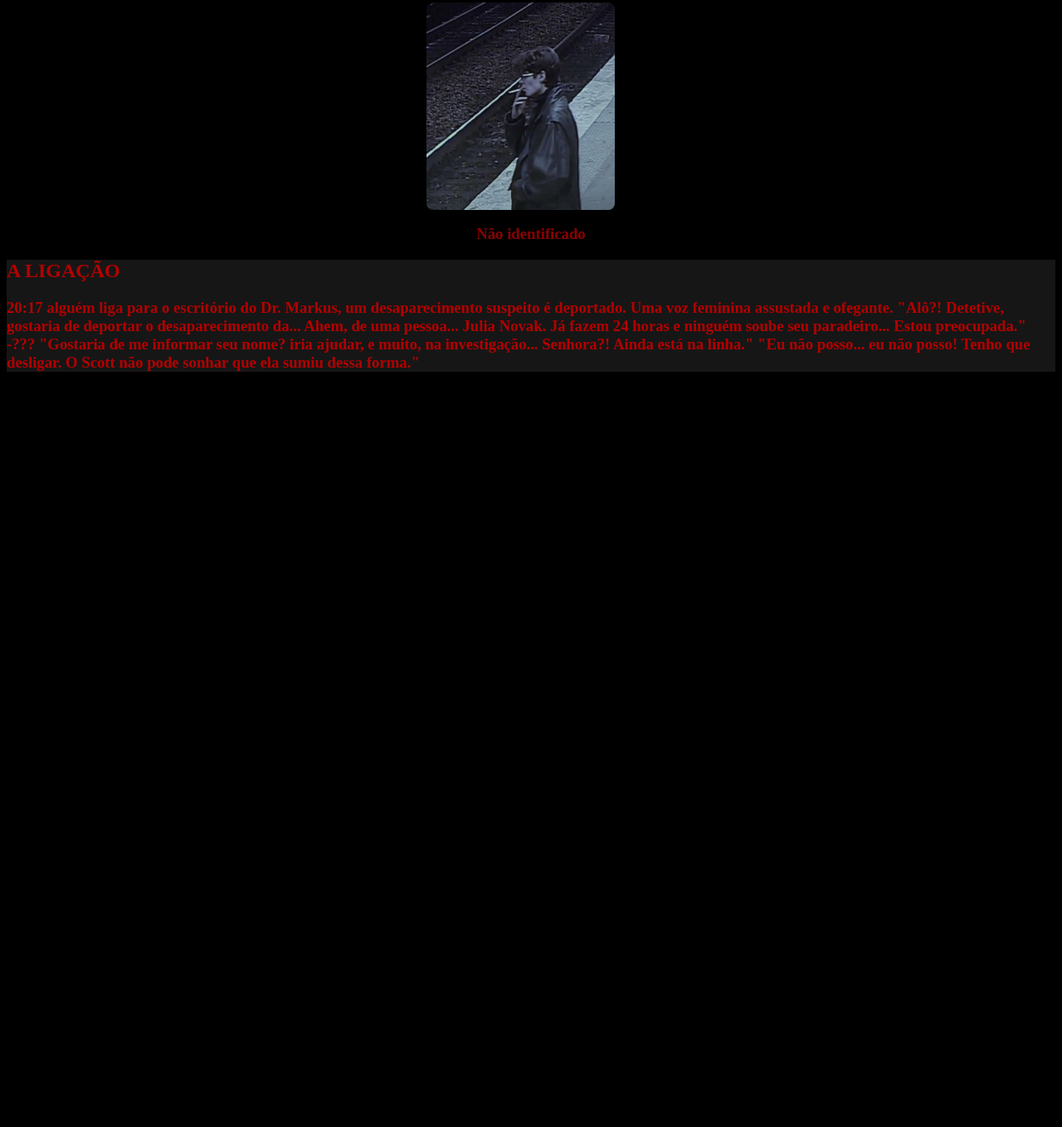
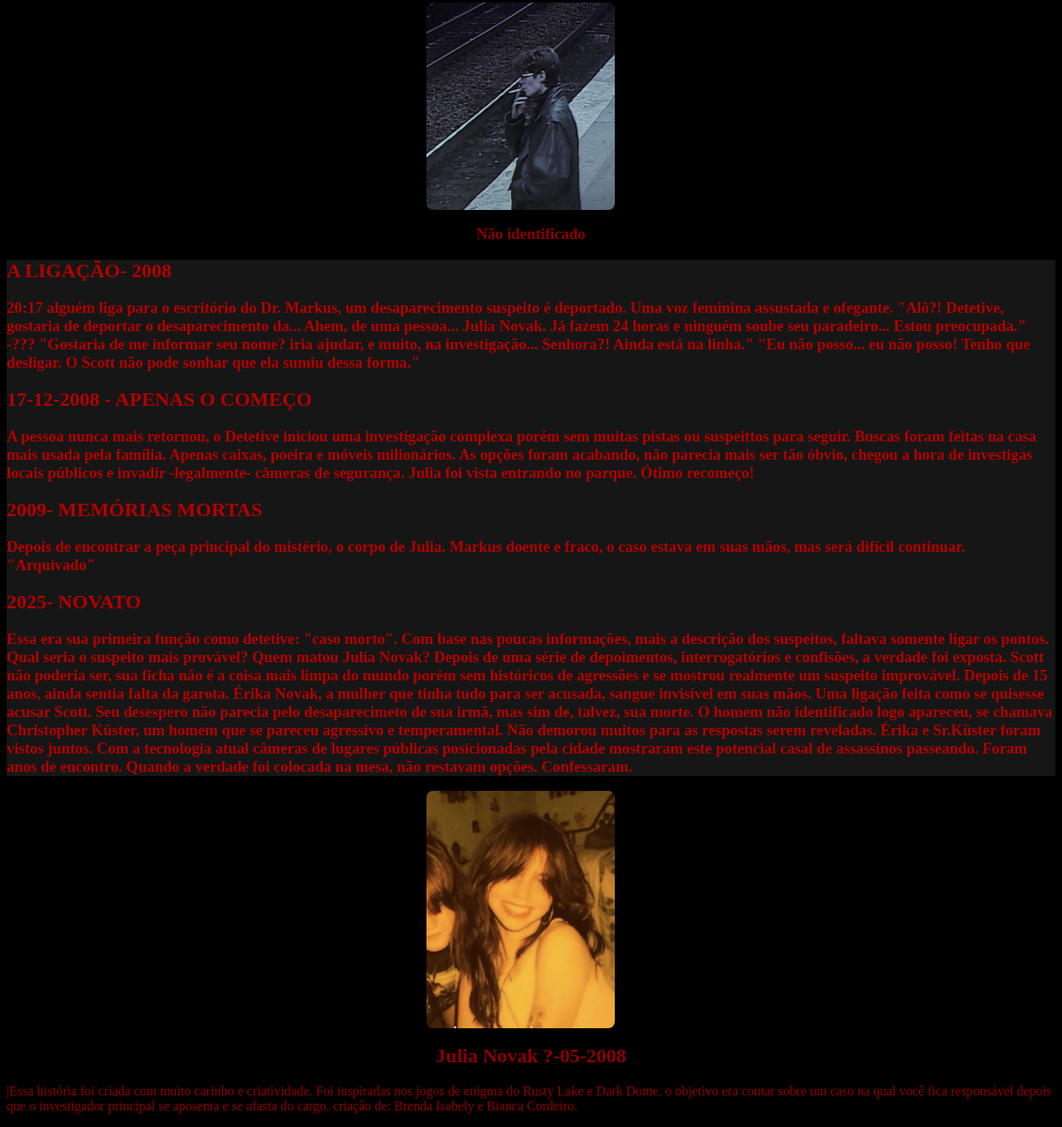
Before and after one commit to Isabely00-edge/fear-made-scene, a plain HTML site: page index.html in a window 1280 px wide. Shown: the part 1322-2680 px from the top of the page at 83% size. Before the commit the page ends 1789 px from the top, so only its background shows below. Drawn offline with Linux system fonts and the light colour scheme; a web font is replaced by a local one.

Commit message:
Add files via upload

```diff
--- a/index.html
+++ b/index.html
@@ -69,7 +69,7 @@
                 </article>
             </div>
                 <div class="ligação">
-                <h1> A LIGAÇÃO</h1>
+                        <h1> A LIGAÇÃO- 2008</h1>
                     <h3> 20:17 alguém liga para o escritório do Dr. Markus, um desaparecimento suspeito é deportado. Uma voz feminina assustada e ofegante.
 
                     "Alô?! Detetive, gostaria de deportar o desaparecimento da... Ahem, de uma pessoa... Julia Novak. Já fazem 24 horas e
@@ -77,11 +77,50 @@
                     "Gostaria de me informar seu nome? iria ajudar, e muito, na investigação... Senhora?! Ainda está na linha."
                     "Eu não posso... eu não posso! Tenho que desligar. O Scott não pode sonhar que ela sumiu dessa forma."
                     </h3>
+                        <h1>17-12-2008 - APENAS O COMEÇO</h1>
+                    <h3>
+                    A pessoa nunca mais retornou, o Detetive iniciou uma investigação complexa porém sem muitas pistas ou
+                    suspeittos para seguir. Buscas foram feitas na casa mais usada pela família. Apenas caixas, poeira e móveis milionários.
+                    As opções foram acabando, não parecia mais ser tão óbvio, chegou a hora de investigas locais públicos e invadir -legalmente-
+                    câmeras de segurança. Julia foi vista entrando no parque. Ótimo recomeço!
+                    </h3>
+                        <h1>2009- MEMÓRIAS MORTAS</h1>
+                    <h3>
+                        Depois de encontrar a peça principal do mistério, o corpo de Julia. Markus doente e fraco, o caso estava em suas mãos,
+                        mas será difícil continuar. "Arquivado"
+                    </h3>
+                        <h1>2025- NOVATO</h1>
+                    <h3>
+                    Essa era sua primeira função como detetive: "caso morto". Com base nas poucas informações, mais a descrição dos suspeitos,
+                    faltava somente ligar os pontos. Qual seria o suspeito mais provável? Quem matou Julia Novak?
+
+                    Depois de uma série de depoimentos, interrogatórios e confisões, a verdade foi exposta. Scott não poderia ser, sua ficha
+                    não é a coisa mais limpa do mundo porém sem históricos de agressões e se mostrou realmente um suspeito improvável. Depois
+                    de 15 anos, ainda sentia falta da garota.
+
+                    Érika Novak, a mulher que tinha tudo para ser acusada, sangue invisível em suas mãos. Uma ligação feita como se quisesse
+                    acusar Scott. Seu desespero não parecia pelo desaparecimeto de sua irmã, mas sim de, talvez, sua morte.
+
+                    O homem não identificado logo apareceu, se chamava Christopher Küster, um homem que se pareceu agressivo e temperamental.
+                    Não demorou muitos para as respostas serem reveladas. Érika e Sr.Küster foram vistos juntos. Com a tecnologia atual câmeras
+                    de lugares públicas posicionadas pela cidade mostraram este potencial casal de assassinos passeando. Foram anos de encontro.
+                    Quando a verdade foi colocada na mesa, não restavam opções. Confessaram.
+                    </h3>
+            </div>
+            <div>
+                <figure class="imagens">
+                    <img src="img/julia.jpg" alt=""> <h2>Julia Novak ?-05-2008</h2>
+                </figure>
             </div>
         </section>
     </main>
     <footer>
+        <p>|Essa história foi criada com muito carinho e criatividade. Foi inspiradas nos jogos de enigma do Rusty Lake e Dark Dome.
+            o objetivo era contar sobre um caso na qual você fica responsável depois que o investigador principal se aposenta e se afasta
+            do cargo.
 
+            criação de: Brenda Isabely e Bianca Cordeiro.
+        </p>
     </footer>
 </body>
 
```
Lines whose indentation alone changed are shown as unchanged.
